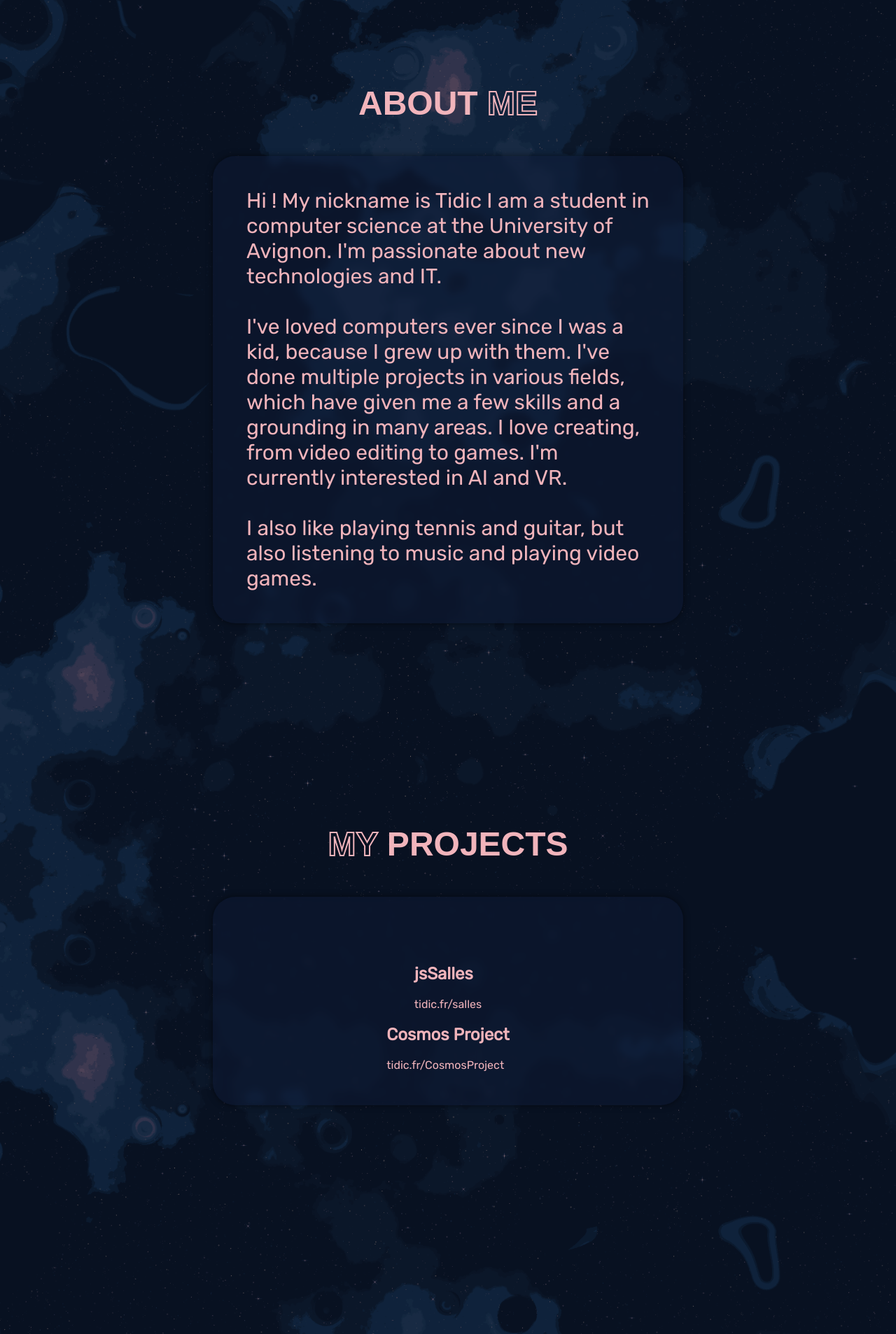
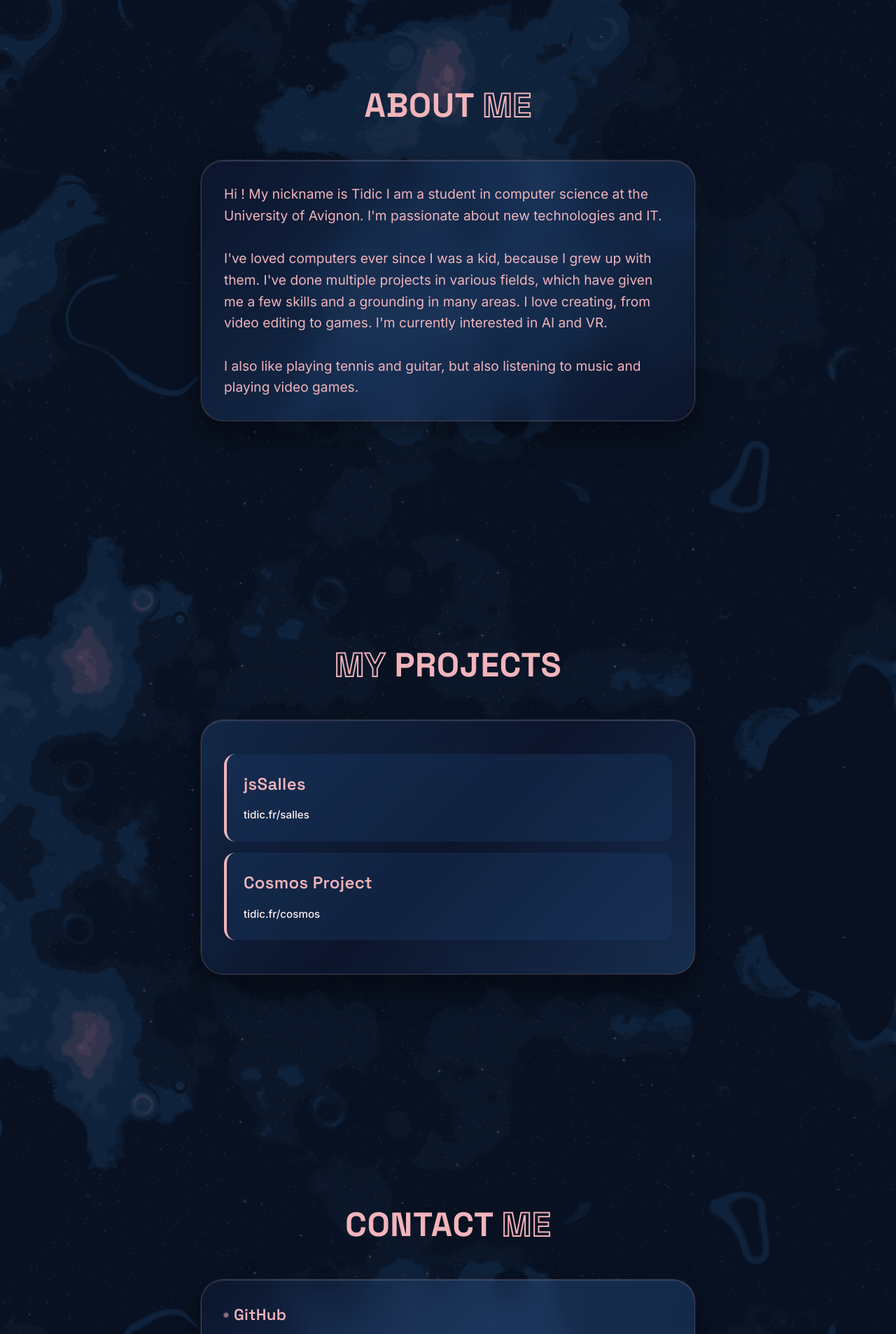
Before and after one commit to tidic84/tidic84.github.io, a PHP site: page / in a window 1280 px wide. Shown: the part 920-2827 px from the top of the page at 70% size. Run offline with PHP 8.4, Linux system fonts and the light colour scheme.

Commit message:
upgrade box

```diff
--- a/css/index-style.css
+++ b/css/index-style.css
@@ -1,4 +1,4 @@
-@import url('https://fonts.googleapis.com/css2?family=Rubik');
+@import url('https://fonts.googleapis.com/css2?family=Inter:wght@300;400;500;600;700;800&family=Space+Grotesk:wght@300;400;500;600;700&display=swap');
 
 /*
 #############
@@ -25,7 +25,7 @@ body {
     padding: 0;
     color: var(--main-color);
     display: flex;
-    font-family: 'Poppins', sans-serif;
+    font-family: 'Inter', -apple-system, BlinkMacSystemFont, 'Segoe UI', sans-serif;
     flex-direction: column;
 
 }
@@ -66,6 +66,8 @@ h1 {
     padding: 0;
     font-weight: 800;
     text-transform: uppercase;
+    font-family: 'Space Grotesk', sans-serif;
+    letter-spacing: 0.5px;
 }
 
 h1 span {
@@ -141,6 +143,9 @@ h1 span {
     opacity: 0;
     text-transform: uppercase;
     text-align: center;
+    font-family: 'Inter', sans-serif;
+    font-weight: 400;
+    letter-spacing: 1px;
 
     overflow: hidden;
     transform: translateY(-150%);
@@ -212,21 +217,208 @@ h1 span {
     align-items: center;
     flex-direction: column;
     margin: 3rem 2rem;
-    padding: 1rem;
+    padding: 2rem;
     border-radius: 2rem;
-    background-color: #101b387e;
-    box-shadow: 0 0 10px rgba(0, 0, 0, 0.5);
-    transition: 0.3s ease;
+    background: linear-gradient(135deg, #101b387e 0%, #1f417275 50%, #101b387e 100%);
+    box-shadow:
+        0 20px 40px rgba(0, 0, 0, 0.4),
+        0 0 0 1px rgba(241, 180, 187, 0.1),
+        inset 0 1px 0 rgba(255, 255, 255, 0.1);
+    border: 1px solid rgba(241, 180, 187, 0.2);
+    transition: all 0.4s cubic-bezier(0.4, 0, 0.2, 1);
     overflow: hidden;
-    width: 50%;
-    backdrop-filter: blur(5px);
-    font-family: 'Rubik' , sans-serif;
+    width: 50%;    backdrop-filter: blur(15px);
+    font-family: 'Inter', sans-serif;
+    position: relative;
+}
+
+.card::before {
+    content: '';
+    position: absolute;
+    top: 0;
+    left: -100%;
+    width: 100%;
+    height: 100%;
+    background: linear-gradient(90deg, transparent, rgba(241, 180, 187, 0.1), transparent);
+    transition: left 0.8s ease;
+}
+
+.card:hover::before {
+    left: 100%;
+}
+
+.card:hover {
+    transform: translateY(-8px) scale(1.02);
+    box-shadow:
+        0 30px 60px rgba(0, 0, 0, 0.6),
+        0 0 0 1px rgba(241, 180, 187, 0.3),
+        inset 0 1px 0 rgba(255, 255, 255, 0.2);
+    border-color: rgba(241, 180, 187, 0.4);
 }
 
 .text {
-    font-size: 30px;
-    margin-left: 2rem;
-    margin-right: 2rem;
+    font-size: 1.2rem;
+    line-height: 1.6;
+    margin: 0;
+    text-align: left;
+    width: 100%;
+    font-family: 'Inter', sans-serif;
+    font-weight: 400;
+}
+
+/* Styles spécifiques pour les projets */
+#projects .card {
+    background: linear-gradient(135deg, #1f417275 0%, #101b387e 50%, #2a4f8575 100%);
+}
+
+#projects .project {
+    background: rgba(31, 65, 114, 0.3);
+    border-radius: 1rem;
+    padding: 1.5rem;
+    margin: 1rem 0;
+    border-left: 4px solid var(--main-color);
+    transition: all 0.3s ease;
+    width: 100%;
+    box-sizing: border-box;
+    position: relative;
+    overflow: hidden;
+}
+
+#projects .project::before {
+    content: '';
+    position: absolute;
+    top: 0;
+    left: 0;
+    right: 0;
+    bottom: 0;
+    background: linear-gradient(45deg, transparent 30%, rgba(241, 180, 187, 0.05) 50%, transparent 70%);
+    transform: translateX(-100%);
+    transition: transform 0.6s ease;
+}
+
+#projects .project:hover::before {
+    transform: translateX(100%);
+}
+
+#projects .project:hover {
+    transform: translateX(10px);
+    background: rgba(31, 65, 114, 0.5);
+    border-left-color: var(--second-color);
+    box-shadow: 0 10px 25px rgba(0, 0, 0, 0.3);
+}
+
+#projects .project h2 {
+    margin: 0 0 0.5rem 0;
+    color: var(--main-color);
+    font-size: 1.5rem;
+    font-weight: 600;
+    font-family: 'Space Grotesk', sans-serif;
+    letter-spacing: 0.3px;
+}
+
+#projects .project a {
+    color: var(--second-color);
+    text-decoration: none;
+    font-weight: 500;
+    transition: color 0.3s ease;
+    position: relative;
+    font-family: 'Inter', sans-serif;
+    font-size: 0.95rem;
+}
+
+#projects .project a::after {
+    content: '';
+    position: absolute;
+    bottom: -2px;
+    left: 0;
+    width: 0;
+    height: 2px;
+    background: var(--main-color);
+    transition: width 0.3s ease;
+}
+
+#projects .project a:hover {
+    color: var(--main-color);
+}
+
+#projects .project a:hover::after {
+    width: 100%;
+}
+
+/* Styles spécifiques pour le contact */
+#contact .card {
+    background: linear-gradient(135deg, #101b387e 0%, #2a4f8575 50%, #1f417275 100%);
+}
+
+#contact .text h2 {
+    color: var(--main-color);
+    margin: 1.5rem 0 0.5rem 0;
+    font-size: 1.4rem;
+    font-weight: 600;
+    display: flex;
+    align-items: center;
+    gap: 0.5rem;
+    font-family: 'Space Grotesk', sans-serif;
+    letter-spacing: 0.3px;
+}
+
+#contact .text h2:first-child {
+    margin-top: 0;
+}
+
+#contact .text h2::before {
+    content: '';
+    width: 6px;
+    height: 6px;
+    background: var(--main-color);
+    border-radius: 50%;
+    animation: pulse 2s infinite;
+}
+
+@keyframes pulse {
+    0%, 100% { opacity: 1; transform: scale(1); }
+    50% { opacity: 0.5; transform: scale(1.2); }
+}
+
+#contact .text a {
+    color: var(--second-color);
+    text-decoration: none;
+    font-weight: 500;
+    transition: all 0.3s ease;
+    display: inline-block;
+    position: relative;
+    padding: 0.3rem 0;
+    font-family: 'Inter', sans-serif;
+    font-size: 0.95rem;
+}
+
+#contact .text a::before {
+    content: '';
+    position: absolute;
+    top: 0;
+    left: -0.5rem;
+    bottom: 0;
+    width: 3px;
+    background: var(--main-color);
+    transform: scaleY(0);
+    transition: transform 0.3s ease;
+}
+
+#contact .text a:hover::before {
+    transform: scaleY(1);
+}
+
+#contact .text a:hover {
+    color: var(--main-color);
+    transform: translateX(0.5rem);
+}
+
+#contact .text span {
+    color: var(--second-color);
+    font-weight: 500;
+    opacity: 0.9;
+    font-family: 'Inter', sans-serif;
+    font-size: 0.95rem;
 }
 
 /*
@@ -273,6 +465,7 @@ h1 span {
     text-transform: uppercase;
     letter-spacing: 2px;
     margin-left: 2rem;
+    font-family: 'Space Grotesk', sans-serif;
 }
 
 .navbar li {
@@ -283,6 +476,8 @@ h1 span {
     font-weight: 700;
     padding: 0;
     transition: 1s ease;
+    font-family: 'Space Grotesk', sans-serif;
+    letter-spacing: 0.5px;
 
 }
 .navbar a {
--- a/index.html
+++ b/index.html
@@ -48,35 +48,33 @@
                     </p>
                 </div>
             </div>
-        </section>
-        <section id="projects">
+        </section>        <section id="projects">
             <div class="container reveal">
                 <h1><span>MY</span> PROJECTS</h1>
                 <div class="card">
-                    <p class ="text">
+                    <div class="text">
                         <div class="project">
                             <h2>jsSalles</h2>
                             <a href="https://tidic.fr/salles">tidic.fr/salles</a>
                         </div>
                         <div class="project">
                             <h2>Cosmos Project</h2>
-                            <a href="https://tidic.fr/cosmos">tidic.fr/CosmosProject</a>
+                            <a href="https://tidic.fr/cosmos">tidic.fr/cosmos</a>
                         </div>
-                    </p>
+                    </div>
                 </div>
             </div>
-        </section>
-        <section id="contact">
+        </section>        <section id="contact">
             <div class="container reveal">
                 <h1>CONTACT <span>ME</span></h1>
                 <div class="card">
-                    <p class="text">
+                    <div class="text">
                         <h2>GitHub</h2>
                         <a href="https://github.com/tidic84">github.com/tidic84</a>
-                        <br>
+
                         <h2>Discord</h2>
-                        tidic
-                    </p>
+                        <span>tidic</span>
+                    </div>
                 </div>
             </div>
         </section>
```
Also changed, not shown: 1 other file.
